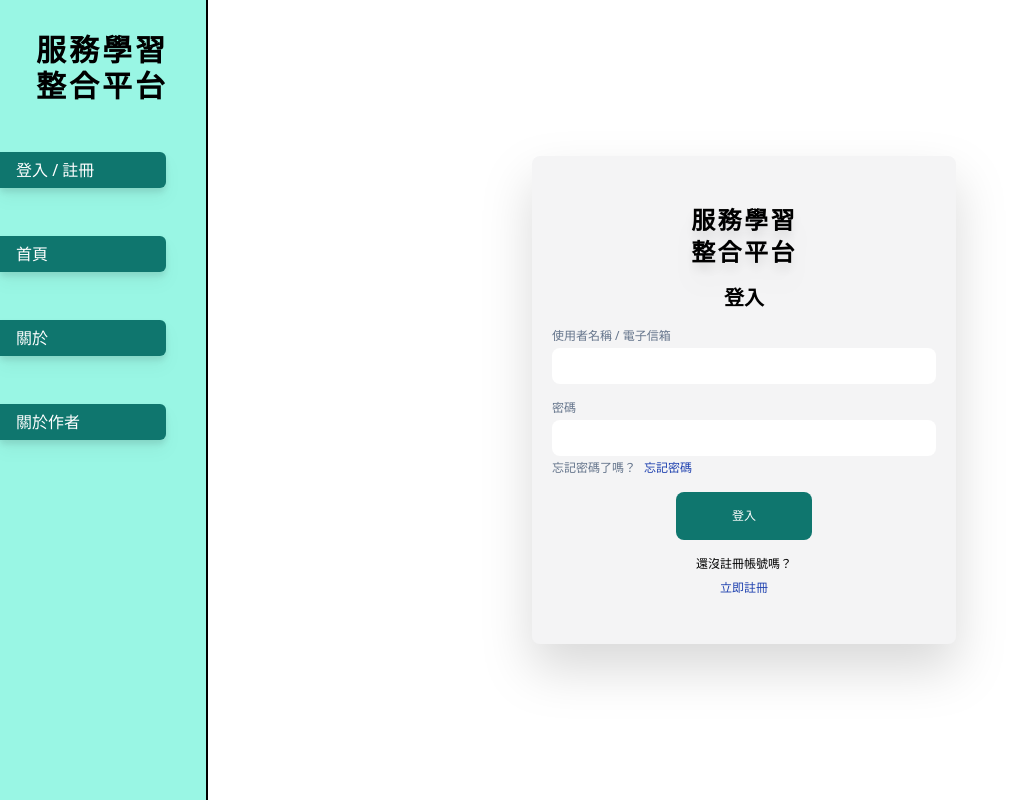
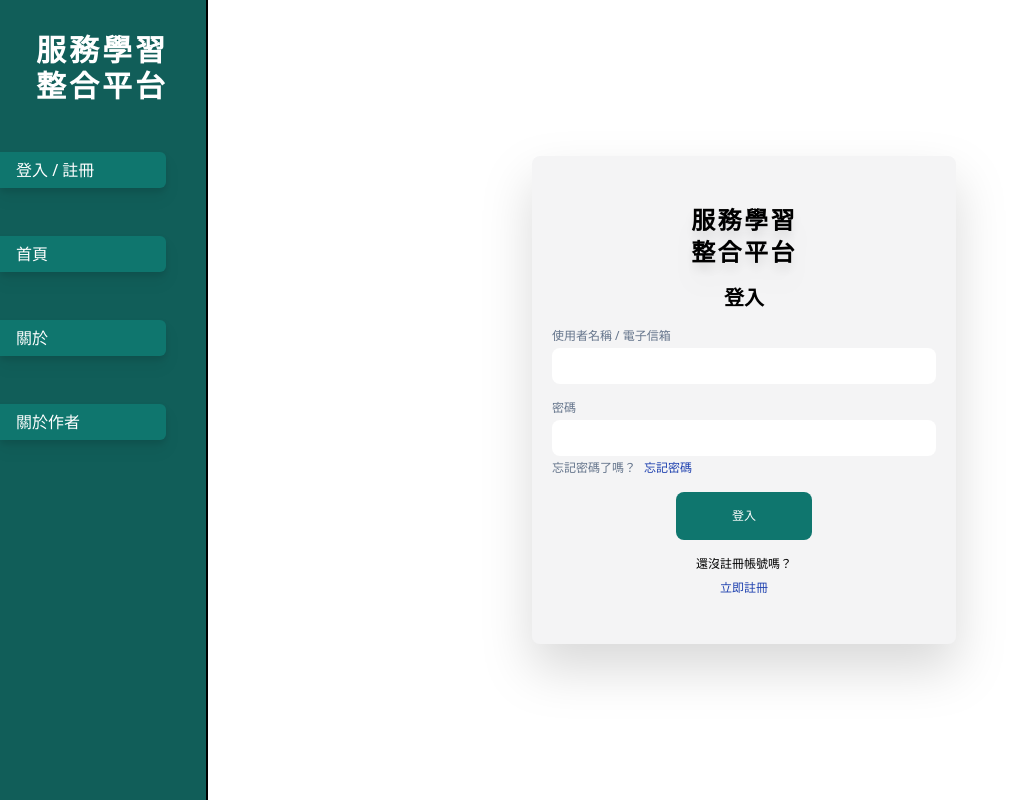
Before and after one commit to EricChen0104/activity_combination, a React (Vite) app in the folder client/: page /login in a window 1280 px wide. Shown: the whole page, without its empty margins (0-1030 px from the left). Built offline with nearby package versions, Linux system fonts and the light colour scheme.

Commit message:
redesign the navbar

```diff
--- a/client/src/components/Navbar.jsx
+++ b/client/src/components/Navbar.jsx
@@ -6,6 +6,8 @@ import { Link } from "react-router-dom";
 import { useContext } from "react";
 import { UserContext } from "../main";
 import { useEffect } from "react";
+
+import { IconContext } from "react-icons";
 
 const Navbar = () => {
   const [open, setOpen] = useState(false);
@@ -30,20 +32,22 @@ const Navbar = () => {
         className="w-5 h-5 lg:hidden fixed z-10 mx-4 mt-4 cursor-pointer"
       >
         {open ? (
-          <RxCross2 className="w-full h-full" />
+          <IconContext.Provider value={{ color: "white", size: "50px" }}>
+            <RxCross2 className="size-5" />
+          </IconContext.Provider>
         ) : (
           <BiMenu className="w-full h-full" />
         )}
       </div>
 
       <div
-        className={`h-full w-52 bg-cyan-200 fixed border-r-2 border-black flex-col gap-12 flex ${
+        className={`h-full w-52 bg-teal-800 fixed border-r-2 border-black flex-col gap-12 flex ${
           open ? "-left-0" : "-left-[100%]"
         } transition-all duration-500 ease-in-out`}
       >
         <Link
           to="/"
-          className="logo text-3xl mx-9 font-bold tracking-widest mt-8 cursor-pointer"
+          className="logo text-3xl mx-9 font-bold tracking-widest mt-8 cursor-pointer text-white"
         >
           服務學習
           <br />
@@ -89,10 +93,10 @@ const Navbar = () => {
         </Link>
       </div>
 
-      <div className="h-full w-52 bg-teal-200 fixed border-r-2 border-black flex-col gap-12 hidden lg:flex">
+      <div className="h-full w-52 bg-teal-800 fixed border-r-2 border-black flex-col gap-12 hidden lg:flex">
         <Link
           to="/"
-          className="logo text-3xl mx-9 font-bold tracking-widest mt-8 cursor-pointer"
+          className="logo text-3xl mx-9 font-bold tracking-widest mt-8 cursor-pointer text-white"
         >
           服務學習
           <br />
--- a/client/src/components/homepage/Card.jsx
+++ b/client/src/components/homepage/Card.jsx
@@ -115,7 +115,7 @@ const Card = ({ setOpenOverlay, post, setOverlayPost, onSaveToggle }) => {
             className="flex items-center gap-2 ml-5 cursor-pointer"
             onClick={savePost}
           >
-            <IconContext.Provider value={{ color: "#00FF00", size: "50px" }}>
+            <IconContext.Provider value={{ color: "#6dbf69", size: "50px" }}>
               <GoBookmarkSlashFill className="size-6" />
             </IconContext.Provider>
             <p className="text-sm text-slate-700">{savedByLength}</p>
--- a/client/src/components/homepage/Card_overlay.jsx
+++ b/client/src/components/homepage/Card_overlay.jsx
@@ -124,7 +124,7 @@ const Card_overlay = ({
               className="flex items-center gap-2 ml-5 cursor-pointer"
               onClick={savePost}
             >
-              <IconContext.Provider value={{ color: "#00FF00", size: "50px" }}>
+              <IconContext.Provider value={{ color: "#6dbf69", size: "50px" }}>
                 <GoBookmarkSlashFill className="size-6" />
               </IconContext.Provider>
               <p className="text-sm text-slate-700">{savedByLength}</p>
@@ -192,7 +192,7 @@ const Card_overlay = ({
             ) : (
               <Link
                 to="/login"
-                className="text-sm text-slate-600 underline cursor-pointer w-fit"
+                className="text-sm text-blue-500 underline cursor-pointer w-fit"
               >
                 登入後才能使用此功能
               </Link>
```
